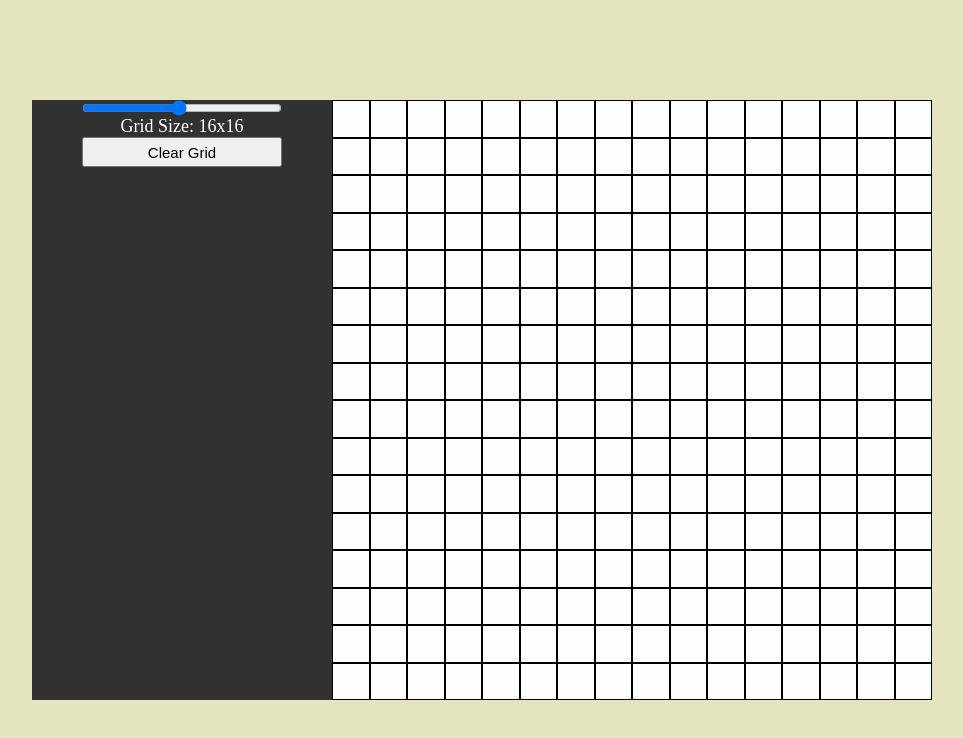
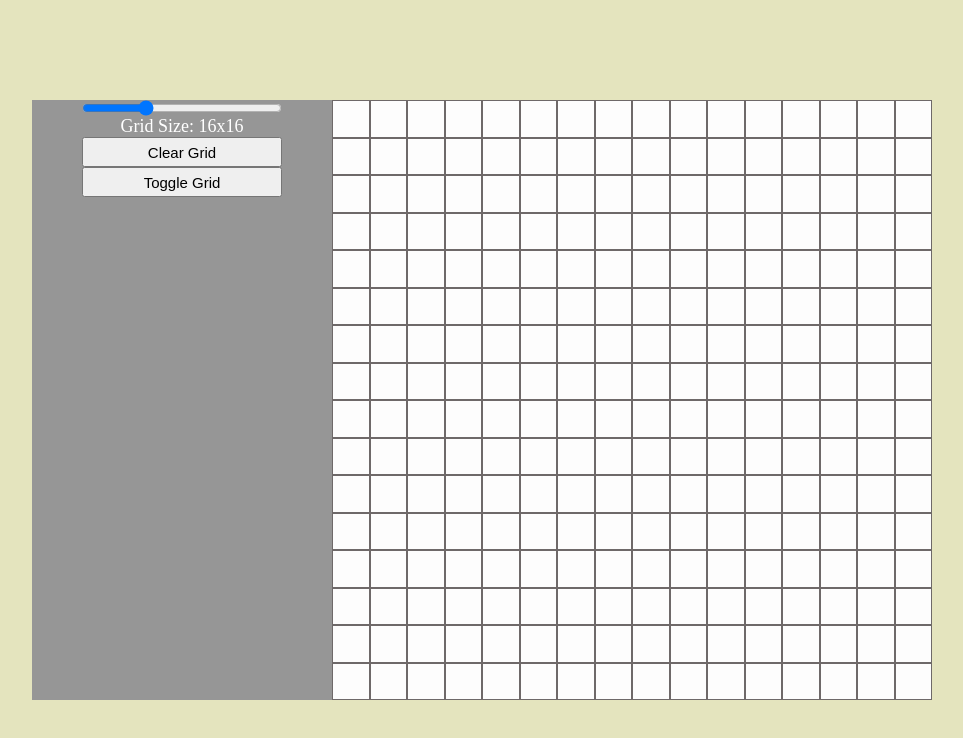
Before and after one commit to Jonhycub/etch-a-sketch, a plain HTML site: page index.html in a window 1280 px wide. Shown: the whole page, without its empty margins (158-1121 px from the left). Drawn offline with Linux system fonts and the light colour scheme.

Commit message:
Added a button to toggle the grid.

```diff
--- a/scripts.js
+++ b/scripts.js
@@ -1,7 +1,7 @@
 let slider = document.createElement('input');         //Create an input element
 slider.type = 'range';                                //Make it a slider(range)
 slider.min = '1';                                     //Set the minimum, maximum, and initial values
-slider.max = '32';
+slider.max = '50';
 slider.value = '16';
 const sliderValue = document.createElement('p');
 sliderValue.classList.add('grid-size-text');
@@ -31,7 +31,7 @@ function createGrid(num){
       divCol.classList.add('divCol');
       gridContainer.appendChild(divCol);
       divCol.addEventListener('mouseover', () =>{   //Event listener to make the divs change color when the mouse is hovered over them
-        divCol.style.backgroundColor = 'grey';
+        divCol.style.backgroundColor = 'black';
       })
     }
     gridContainer.appendChild(divRow);
@@ -53,3 +53,14 @@ clearGridButton.addEventListener('click', ()=> {
   clearGrid();
   createGrid(slider.value);
 });
+
+const toggleGridButton = document.createElement('button');   //Create the Toggle Grid button and add the event listener to toggle the grid
+toggleGridButton.innerHTML = "Toggle Grid";
+toggleGridButton.classList.add('toggleGridButton');
+modesContainer.appendChild(toggleGridButton);
+toggleGridButton.addEventListener('click', ()=> {
+  const gridToggle = document.querySelectorAll('.divCol');
+  gridToggle.forEach((div) => {
+    div.style.border = 'none';
+  });
+});
--- a/styles.css
+++ b/styles.css
@@ -32,14 +32,14 @@
 
 .divCol {
   flex: 1 0 auto;
-  border: 1px solid #000;
+  border: 1px solid #6e6969;
   width: calc(100% / var(--grid-size));
 }
 
 .modes-container{
   height: 600px;
   width: 300px;
-  background-color: #313131;
+  background-color: rgb(150, 150, 150);
   display:flex;
   flex-direction: column;
   align-items: center;
@@ -54,7 +54,7 @@ input{
   width: 200px;
 }
 
-.clearGridButton{
+.clearGridButton, .toggleGridButton{
   width: 200px;
   height: 30px;
   font-size: 15px;
```
